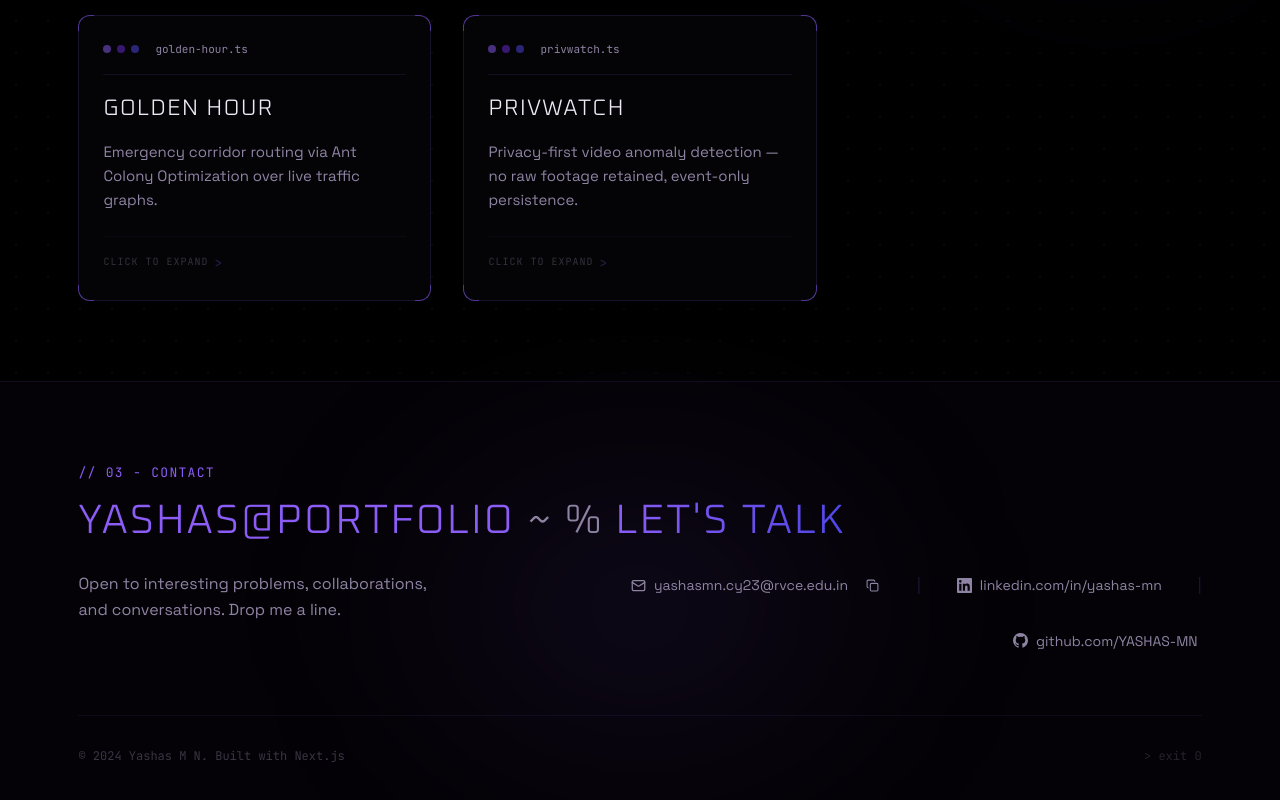
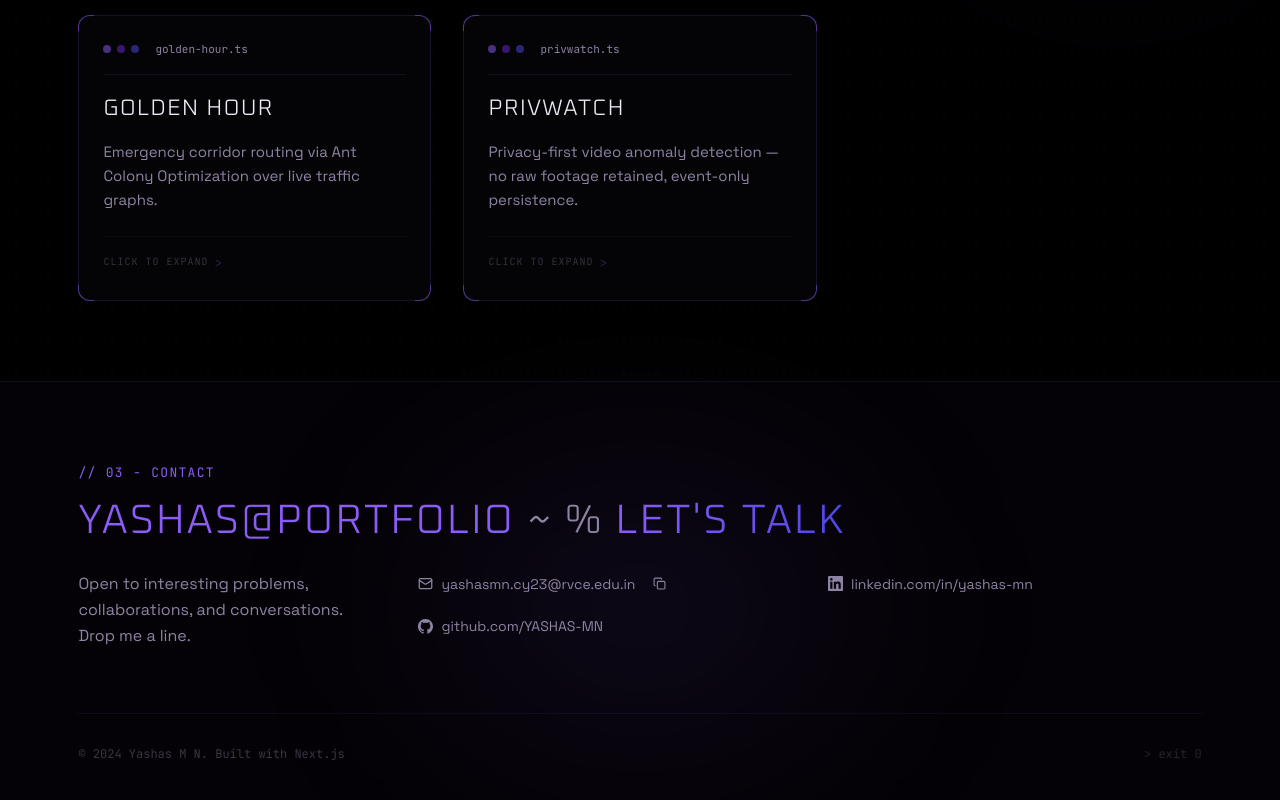
Before and after one commit to YASHAS-MN/YMN_Portfolio, a Next.js app: page / in a window 1280 px wide. Shown: the part 3279-4079 px from the top of the page. Built offline with nearby package versions, Linux system fonts and the light colour scheme.

Commit message:
Align contact links in compact grid

```diff
--- a/src/components/Footer.tsx
+++ b/src/components/Footer.tsx
@@ -74,7 +74,7 @@ export default function Footer() {
           </h2>
         </motion.div>
 
-        <div className="grid grid-cols-1 xl:grid-cols-[minmax(360px,0.42fr)_1fr] gap-10 xl:gap-16 items-start mb-16">
+        <div className="grid grid-cols-1 xl:grid-cols-[minmax(280px,0.34fr)_minmax(0,1fr)] gap-10 xl:gap-14 items-start mb-16">
           <motion.p
             initial="hidden" whileInView="visible" viewport={{ once: true }}
             variants={blurReveal} transition={{ duration: 0.4, delay: 0.12 }}
@@ -87,7 +87,7 @@ export default function Footer() {
           <motion.div
             initial="hidden" whileInView="visible" viewport={{ once: true }}
             variants={blurReveal} transition={{ duration: 0.4, delay: 0.18 }}
-            className="flex flex-col lg:flex-row flex-wrap gap-6 xl:gap-8 items-start lg:items-center xl:justify-end"
+            className="contact-links grid grid-cols-1 sm:grid-cols-2 gap-x-8 gap-y-5 items-center"
           >
           {/* Email + copy */}
           <div className="flex items-center gap-2">
@@ -109,8 +109,6 @@ export default function Footer() {
             {copied && <span className="font-mono text-xs text-[#8b5cf6]" role="status">copied!</span>}
           </div>
 
-          <span className="hidden sm:block text-[rgba(139,92,246,0.2)]" aria-hidden="true">|</span>
-
           <a
             href="https://linkedin.com/in/yashas-mn"
             target="_blank" rel="noopener noreferrer"
@@ -119,8 +117,6 @@ export default function Footer() {
           >
             <LinkedinIcon size={15} /> linkedin.com/in/yashas-mn
           </a>
-
-          <span className="hidden sm:block text-[rgba(139,92,246,0.2)]" aria-hidden="true">|</span>
 
           <a
             href="https://github.com/YASHAS-MN"
```
